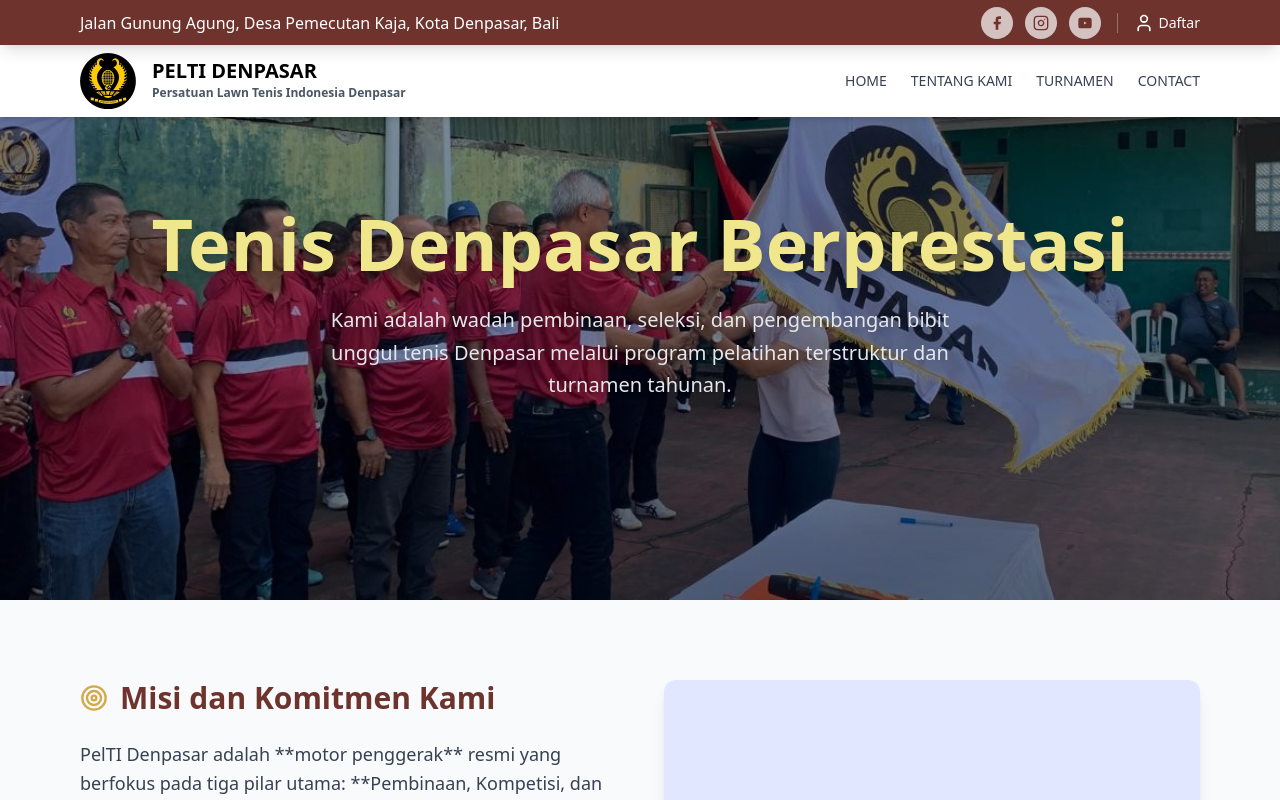
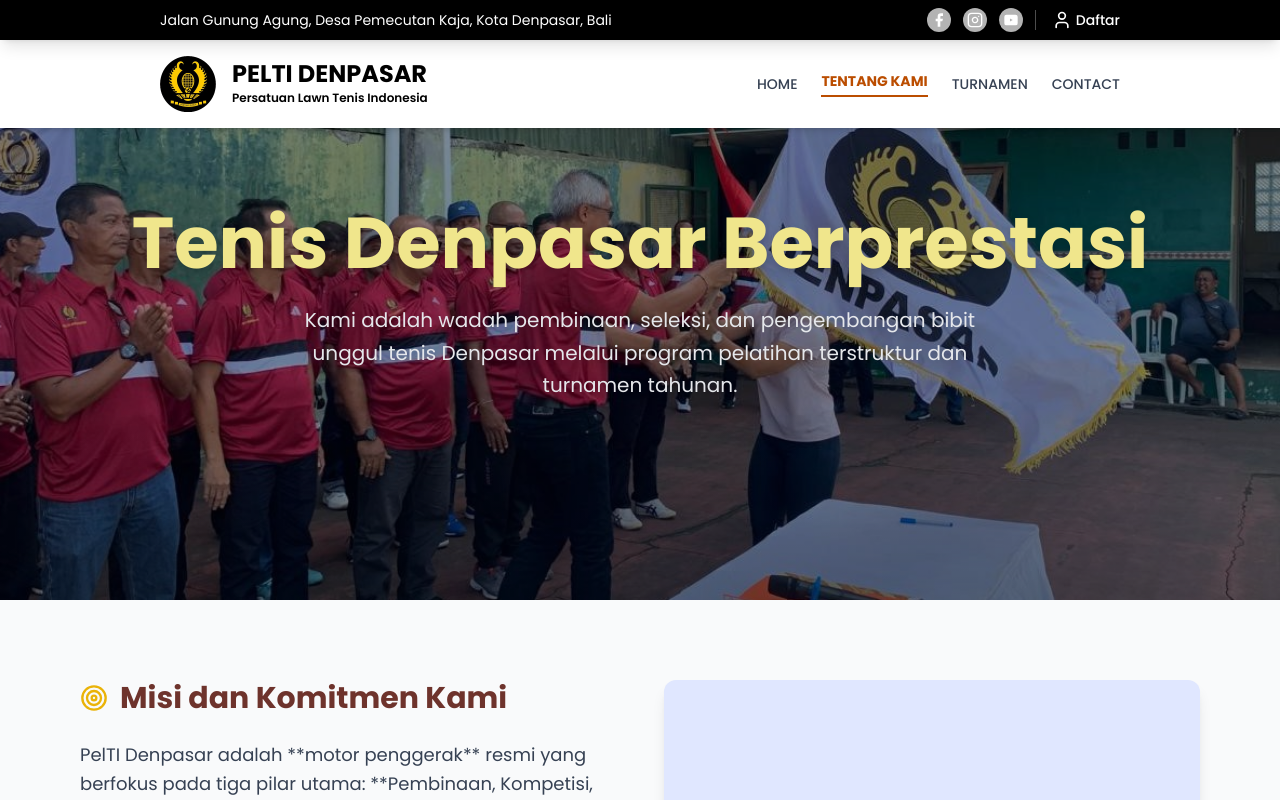
Before and after one commit to Nyomanpass/peltidenpasar, a React (Vite) app in the folder frontend/: page /about in a window 1280 px wide. Shown: the top 800 px of the page. Built offline with nearby package versions, Linux system fonts and the light colour scheme; what @react-pdf/renderer would draw is missing.

Commit message:
fixing nav and slider

```diff
--- a/frontend/package.json
+++ b/frontend/package.json
@@ -10,6 +10,7 @@
     "preview": "vite preview"
   },
   "dependencies": {
+    "@fontsource/poppins": "^5.2.7",
     "@g-loot/react-tournament-brackets": "^1.0.31-rc",
     "@react-pdf/renderer": "^4.3.1",
     "@tailwindcss/vite": "^4.1.12",
@@ -19,9 +20,9 @@
     "html2canvas": "^1.4.1",
     "jspdf": "^3.0.1",
     "lucide-react": "^0.540.0",
-    "react": "^19.1.1",
+    "react": "^18.3.1",
     "react-brackets": "^0.4.7",
-    "react-dom": "^19.1.1",
+    "react-dom": "^18.3.1",
     "react-icons": "^5.5.0",
     "react-router-dom": "^7.8.0",
     "react-svg-pan-zoom": "^3.13.1",
--- a/frontend/src/App.css
+++ b/frontend/src/App.css
@@ -0,0 +1,5 @@
+@import url('https://fonts.googleapis.com/css2?family=Poppins:wght@400;500;600;700&display=swap');
+
+body, html {
+  font-family: 'Poppins', sans-serif !important;
+}
--- a/frontend/src/App.jsx
+++ b/frontend/src/App.jsx
@@ -3,6 +3,10 @@ import { BrowserRouter, Routes, Route } from "react-router-dom";
 import AuthProvider from "./context/AuthContext";
 import ProtectedRoute from "./components/ProtectedRoute";
 import RoleRoute from "./components/RoleRoute";
+
+// font
+import "@fontsource/poppins/400.css"; // Regular
+import "@fontsource/poppins/700.css"; // Bold
 
 import Home from "./pages/Home";
 import Login from "./pages/Login";
--- a/frontend/src/components/Navbar.jsx
+++ b/frontend/src/components/Navbar.jsx
@@ -1,37 +1,22 @@
 import { useState } from "react";
+import { NavLink } from "react-router-dom";
 
-// --- Ikon SVG Sederhana (Pengganti react-icons) ---
-
-// Ikon Telepon/Hubungi Kami
-const PhoneIcon = (props) => (
-  <svg {...props} xmlns="http://www.w3.org/2000/svg" width="24" height="24" viewBox="0 0 24 24" fill="none" stroke="currentColor" strokeWidth="2" strokeLinecap="round" strokeLinejoin="round">
-    <path d="M22 16.92v3a2 2 0 0 1-2.18 2 19.79 19.79 0 0 1-8.63-3.07 19.5 19.5 0 0 1-3.67-2.61L7.54 13.9a1 1 0 0 0-.58-.58l-.66-.66a.8.8 0 0 1-.22-.44.8.8 0 0 1-.07-.36 1.3 1.3 0 0 1 .35-1.16l2.9-2.9a1 1 0 0 1 1.41 0l1.83 1.83a1 1 0 0 1 .28.94 1 1 0 0 1-.3.33l-1.4 1.4a.5.5 0 0 0-.1.5 14.86 14.86 0 0 0 7.32 7.32.5.5 0 0 0 .5-.1l1.4-1.4a1 1 0 0 1 .33-.3 1 1 0 0 1 .94.28l1.83 1.83a1 1 0 0 1 0 1.41l-2.9 2.9a1.3 1.3 0 0 1-1.16.35z"/>
+// --- Ikon SVG Sederhana ---
+const FacebookIcon = (props) => (
+  <svg {...props} xmlns="http://www.w3.org/2000/svg" width="24" height="24" viewBox="0 0 24 24" fill="currentColor">
+    <path d="M18 2h-3a5 5 0 0 0-5 5v3H7v4h3v8h4v-8h3l1-4h-4V7a1 1 0 0 1 1-1h3z"/>
   </svg>
 );
-
-// Ikon Kalender
-const CalendarIcon = (props) => (
+const InstagramIcon = (props) => (
   <svg {...props} xmlns="http://www.w3.org/2000/svg" width="24" height="24" viewBox="0 0 24 24" fill="none" stroke="currentColor" strokeWidth="2" strokeLinecap="round" strokeLinejoin="round">
-    <rect x="3" y="4" width="18" height="18" rx="2" ry="2"/>
-    <line x1="16" y1="2" x2="16" y2="6"/>
-    <line x1="8" y1="2" x2="8" y2="6"/>
-    <line x1="3" y1="10" x2="21" y2="10"/>
+    <rect x="2" y="2" width="20" height="20" rx="5" ry="5"/>
+    <path d="M16 11.37A4 4 0 1 1 12.63 8 4 4 0 0 1 16 11.37z"/>
+    <line x1="17.5" y1="6.5" x2="17.51" y2="6.5"/>
   </svg>
 );
-
-// Ikon Sosial
-const FacebookIcon = (props) => (
-  <svg {...props} xmlns="http://www.w3.org/2000/svg" width="24" height="24" viewBox="0 0 24 24" fill="currentColor"><path d="M18 2h-3a5 5 0 0 0-5 5v3H7v4h3v8h4v-8h3l1-4h-4V7a1 1 0 0 1 1-1h3z"/></svg>
-);
-const InstagramIcon = (props) => (
-  <svg {...props} xmlns="http://www.w3.org/2000/svg" width="24" height="24" viewBox="0 0 24 24" fill="none" stroke="currentColor" strokeWidth="2" strokeLinecap="round" strokeLinejoin="round"><rect x="2" y="2" width="20" height="20" rx="5" ry="5"/><path d="M16 11.37A4 4 0 1 1 12.63 8 4 4 0 0 1 16 11.37z"/><line x1="17.5" y1="6.5" x2="17.51" y2="6.5"/></svg>
-);
 const YoutubeIcon = (props) => (
-  <svg {...props} xmlns="http://www.w3.org/2000/svg" width="24" height="24" viewBox="0 0 24 24" fill="currentColor"><path d="M18.78 4.09H5.22A3.22 3.22 0 0 0 2 7.31v9.38A3.22 3.22 0 0 0 5.22 20h13.56A3.22 3.22 0 0 0 22 16.69V7.31A3.22 3.22 0 0 0 18.78 4.09zm-8.31 10.32v-4.82l4.13 2.41-4.13 2.41z"/></svg>
-);
-const SearchIcon = (props) => (
-  <svg {...props} xmlns="http://www.w3.org/2000/svg" width="24" height="24" viewBox="0 0 24 24" fill="none" stroke="currentColor" strokeWidth="2" strokeLinecap="round" strokeLinejoin="round">
-    <circle cx="11" cy="11" r="8"/><line x1="21" y1="21" x2="16.65" y2="16.65"/>
+  <svg {...props} xmlns="http://www.w3.org/2000/svg" width="24" height="24" viewBox="0 0 24 24" fill="currentColor">
+    <path d="M18.78 4.09H5.22A3.22 3.22 0 0 0 2 7.31v9.38A3.22 3.22 0 0 0 5.22 20h13.56A3.22 3.22 0 0 0 22 16.69V7.31A3.22 3.22 0 0 0 18.78 4.09zm-8.31 10.32v-4.82l4.13 2.41-4.13 2.41z"/>
   </svg>
 );
 const UserIcon = (props) => (
@@ -41,104 +26,75 @@ const UserIcon = (props) => (
   </svg>
 );
 
-
 export default function Navbar() {
   const [menuOpen, setMenuOpen] = useState(false);
-  const [activeMenu, setActiveMenu] = useState("Beranda"); // State untuk menu aktif
 
-  const handleNavigation = (path, name) => {
-    console.log("Navigasi ke:", path);
-    setActiveMenu(name);
-    setMenuOpen(false);
-  };
-
-  // Fungsi untuk menentukan style menu aktif
-  const getMenuStyle = (name) => {
-    return activeMenu === name
-      ? "text-amber-700 font-bold border-b-2 border-amber-700 pb-1"
-      : "text-gray-700 hover:text-amber-700";
-  };
-
-  // Data Navigasi untuk memudahkan mapping
   const navItems = [
     { name: "Home", path: "/" },
     { name: "Tentang Kami", path: "/about" },
     { name: "Turnamen", path: "/tournament" },
-
     { name: "Contact", path: "/contact" },
   ];
 
+  const activeClass = "text-amber-700 font-bold border-b-2 border-amber-700 pb-1";
+  const inactiveClass = "text-gray-700 hover:text-amber-700";
 
   return (
     <header className="w-full fixed top-0 z-50">
-      {/* Top Bar (Warna Emas dan Cokelat Tua dengan shape diagonal) */}
-      <div className="relative bg-secondary min-h-[45px] flex items-center shadow-lg">
+      {/* Top Bar */}
+      <div className="relative bg-black min-h-[30px] flex items-center shadow-lg">
+        <div className="relative z-10 w-full flex justify-between items-center px-4 sm:px-10 lg:px-40 py-2 text-white text-xs sm:text-sm">
+          <p>Jalan Gunung Agung, Desa Pemecutan Kaja, Kota Denpasar, Bali</p>
 
-        {/* Konten Top Bar */}
-        <div className="relative z-10 w-full flex justify-between items-center px-4 md:px-8 lg:px-20">
-
-          {/* Tombol Kiri (Hubungi Kami & Kalender Pertandingan) */}
-          <div className="flex space-x-2 md:space-x-4 text-white">
-             <p>Jalan Gunung Agung, Desa Pemecutan Kaja, Kota Denpasar, Bali</p>
-          </div>
-
-          {/* Ikon Kanan (Sosial Media, Login, Cari) */}
-          <div className="flex items-center space-x-4 text-white">
-
-            {/* Ikon Sosial Media (Warna Cokelat Tua) */}
-            <div className="hidden md:flex space-x-3 text-secondary">
-              <a href="#" aria-label="Facebook" className="w-8 h-8 flex items-center justify-center bg-white/70 rounded-full hover:bg-white transition duration-200">
+          <div className="flex items-center space-x-3">
+            <a href="#" aria-label="Facebook" className="w-6 h-6 flex items-center justify-center bg-white/70 rounded-full hover:bg-white transition duration-200">
               <FacebookIcon className="w-4 h-4" />
             </a>
-              <a href="#" aria-label="Instagram" className="w-8 h-8 flex items-center justify-center bg-white/70 rounded-full hover:bg-white transition duration-200">
+            <a href="#" aria-label="Instagram" className="w-6 h-6 flex items-center justify-center bg-white/70 rounded-full hover:bg-white transition duration-200">
               <InstagramIcon className="w-4 h-4" />
             </a>
-              <a href="#" aria-label="Youtube" className="w-8 h-8 flex items-center justify-center bg-white/70 rounded-full hover:bg-white transition duration-200">
+            <a href="#" aria-label="Youtube" className="w-6 h-6 flex items-center justify-center bg-white/70 rounded-full hover:bg-white transition duration-200">
               <YoutubeIcon className="w-4 h-4" />
             </a>
-            </div>
-
-            {/* Login / Daftar */}
-            <a href='/daftar-peserta' className="cursor-pointer flex items-center space-x-1 text-sm font-medium border-l border-white/30 pl-4">
+            <NavLink to="/daftar-peserta" className="flex items-center space-x-1 text-sm font-medium border-l border-white/30 pl-4">
               <UserIcon className="w-5 h-5" />
               <span className="hidden sm:inline">Daftar</span>
-            </a>
+            </NavLink>
           </div>
         </div>
       </div>
 
-      {/* Navbar Utama (Putih) */}
-      <nav className="bg-white py-2 px-4 md:px-8 lg:px-20 flex items-center justify-between shadow-md">
-
-        {/* Logo Kiri */}
-        <div className="flex items-center gap-4">
+      {/* Navbar Utama */}
+      <nav className="bg-white py-4 px-4 sm:px-10 lg:px-40 flex items-center justify-between shadow-md">
+        {/* Logo */}
+       <div className="flex items-center gap-2 md:gap-4">
         <img
-            src="/logo.png" // Menggunakan nama logo yang lebih spesifik
-            alt="Logo Persatuan Tenis Seluruh Indonesia PELTI"
-            className="w-12 md:w-14 h-auto"
+          src="/logo.png"
+          alt="Logo PELTI"
+          className="w-10 md:w-14 h-auto"
           onError={(e) => { e.target.onerror = null; e.target.src = "https://placehold.co/80x80/000000/ffffff?text=PELTI" }}
         />
-          <div className="hidden md:block">
-            <h1 className="font-bold text-xl text-black leading-none">PELTI DENPASAR</h1>
-            <p className="text-xs text-gray-600 font-semibold mt-1">Persatuan Lawn Tenis Indonesia Denpasar</p>
+        <div>
+          <h1 className="font-bold text-lg md:text-2xl text-black leading-none">PELTI DENPASAR</h1>
+          <p className="text-[10px] md:text-xs font-semibold mt-1">Persatuan Lawn Tenis Indonesia</p>
         </div>
       </div>
 
-        {/* Menu Desktop Tengah */}
+
+        {/* Menu Desktop */}
         <div className="hidden lg:flex items-center space-x-6 font-medium text-black">
           {navItems.map((item) => (
-            <a
-              href={item.path}
+            <NavLink
+              to={item.path}
               key={item.name}
-              onClick={() => handleNavigation(item.path, item.name)}
-              className={`cursor-pointer text-sm uppercase ${getMenuStyle(item.name)}`}
+              className={({ isActive }) => `cursor-pointer text-sm uppercase ${isActive ? activeClass : inactiveClass}`}
             >
               {item.name}
-            </a>
+            </NavLink>
           ))}
         </div>
 
-        {/* Tombol Menu Mobile */}
+        {/* Hamburger Mobile */}
         <button
           className="lg:hidden p-2 rounded-lg hover:bg-gray-100"
           onClick={() => setMenuOpen(!menuOpen)}
@@ -150,24 +106,28 @@ export default function Navbar() {
         </button>
       </nav>
 
-      {/* Menu Mobile */}
+      {/* Mobile Menu */}
       {menuOpen && (
         <div className="bg-white shadow-lg lg:hidden flex flex-col px-6 py-4 space-y-4 font-medium text-black">
           {navItems.map((item) => (
-            <a
+            <NavLink
               key={item.name}
-              onClick={() => handleNavigation(item.path, item.name)}
-              className={`cursor-pointer p-2 rounded-lg ${getMenuStyle(item.name)}`}
+              to={item.path}
+              className={({ isActive }) => `cursor-pointer p-2 rounded-lg ${isActive ? activeClass : inactiveClass}`}
+              onClick={() => setMenuOpen(false)}
             >
               {item.name}
-            </a>
+            </NavLink>
           ))}
-          <a onClick={() => handleNavigation("/komunitas", "Komunitas")} className="cursor-pointer bg-[#D4A949] text-[#5A4B29] font-bold px-4 py-2 rounded-xl text-center shadow-md mt-4">
+          <NavLink
+            to="/komunitas"
+            className="cursor-pointer bg-[#D4A949] text-[#5A4B29] font-bold px-4 py-2 rounded-xl text-center shadow-md mt-4"
+            onClick={() => setMenuOpen(false)}
+          >
             KOMUNITAS TENIS
-          </a>
+          </NavLink>
         </div>
       )}
     </header>
-
   );
 }
--- a/frontend/src/index.css
+++ b/frontend/src/index.css
@@ -1,7 +1,14 @@
+
+@import url('https://fonts.googleapis.com/css2?family=Poppins:wght@400;500;600;700&display=swap');
 @import "tailwindcss";
+
+body {
+  font-family: 'Poppins', sans-serif;
+}
+
 
 
 @theme {
-  --color-primary: #D4A949;
+  --color-primary: #EAB308;
   --color-secondary: #6E332C;
 }
```
Also changed, not shown: frontend/src/components/Hero.jsx (+28 -50 lines), 1 other file (tests, documents, lock files or other folders). Lines whose indentation alone changed are shown as unchanged.
